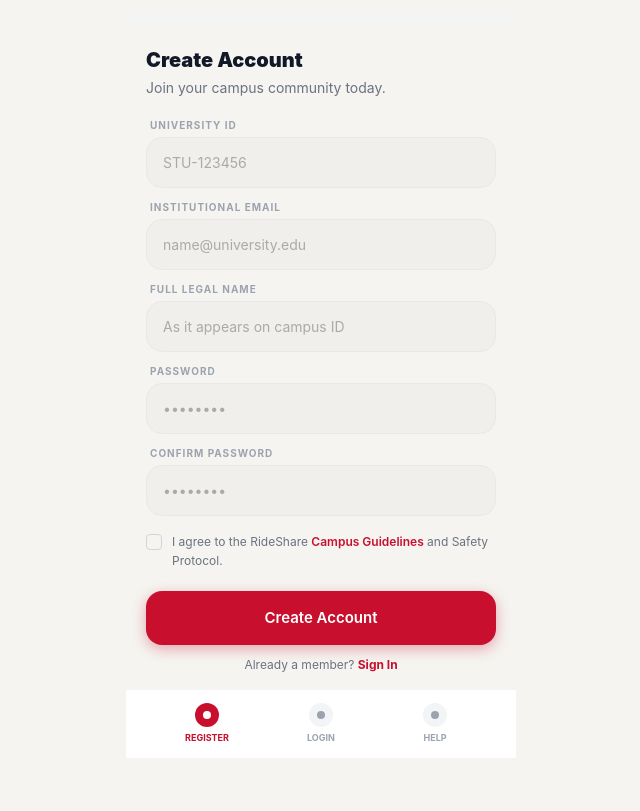
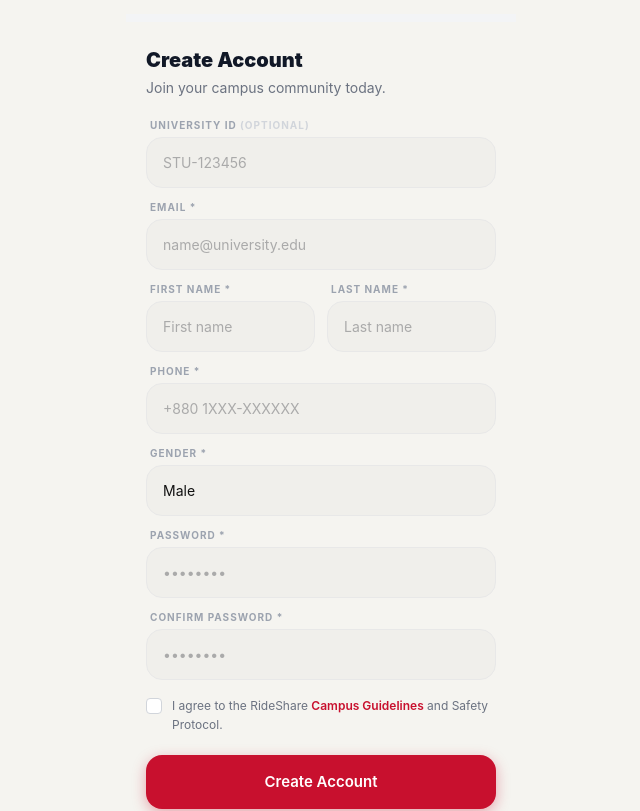
Before and after one commit to wasi-747/RideShare, a Next.js app: page /auth/register in a window 1280 px wide. Shown: the part 661-1472 px from the top of the page, without its empty margins (319-959 px from the left). Before the commit the page ends 1451 px from the top, so only its background shows below. Built offline with nearby package versions, Linux system fonts and the light colour scheme.

Commit message:
feat: wire up login and register forms with API integration

```diff
--- a/app/auth/login/page.tsx
+++ b/app/auth/login/page.tsx
@@ -1,10 +1,53 @@
 "use client";
 
+import { useState } from "react";
+import { useRouter } from "next/navigation";
 import Link from "next/link";
-import { Car } from "lucide-react";
+import { Car, Loader2 } from "lucide-react";
 import { motion } from "framer-motion";
 
 export default function LoginPage() {
+  const router = useRouter();
+  const [email, setEmail] = useState("");
+  const [password, setPassword] = useState("");
+  const [error, setError] = useState("");
+  const [loading, setLoading] = useState(false);
+
+  async function handleLogin() {
+    setError("");
+    if (!email || !password) {
+      setError("Please fill in all fields.");
+      return;
+    }
+
+    setLoading(true);
+    try {
+      const res = await fetch("/api/auth/login", {
+        method: "POST",
+        headers: { "Content-Type": "application/json" },
+        body: JSON.stringify({ email, password }),
+      });
+
+      const data = await res.json();
+
+      if (!res.ok) {
+        setError(data.error || "Login failed. Please try again.");
+        return;
+      }
+
+      // Store token and user data
+      localStorage.setItem("token", data.token);
+      localStorage.setItem("user", JSON.stringify(data.user));
+
+      // Redirect to dashboard
+      router.push("/dashboard");
+    } catch {
+      setError("Network error. Please check your connection.");
+    } finally {
+      setLoading(false);
+    }
+  }
+
   return (
     <motion.div
       initial={{ opacity: 0, y: 18 }}
@@ -29,6 +72,17 @@ export default function LoginPage() {
           Please enter your university credentials.
         </p>
 
+        {/* Error message */}
+        {error && (
+          <motion.div
+            initial={{ opacity: 0, y: -8 }}
+            animate={{ opacity: 1, y: 0 }}
+            className="mb-4 rounded-xl bg-red-50 border border-red-200 px-4 py-3 text-sm text-red-600 font-medium"
+          >
+            {error}
+          </motion.div>
+        )}
+
         <div className="space-y-3 mb-5">
           {/* Institutional Email */}
           <div className="rounded-2xl border border-gray-200 bg-gray-50 px-4 py-3 transition-all duration-200 focus-within:border-brand/70 focus-within:shadow-[0_0_0_4px_rgba(200,16,46,0.14)]">
@@ -37,8 +91,11 @@ export default function LoginPage() {
             </label>
             <input
               type="email"
+              value={email}
+              onChange={(e) => setEmail(e.target.value)}
               className="w-full bg-transparent text-sm text-gray-900 placeholder-gray-400 outline-none"
               placeholder="student@university.edu"
+              onKeyDown={(e) => e.key === "Enter" && handleLogin()}
             />
           </div>
 
@@ -57,15 +114,30 @@ export default function LoginPage() {
             </div>
             <input
               type="password"
+              value={password}
+              onChange={(e) => setPassword(e.target.value)}
               className="w-full bg-transparent text-sm text-gray-900 placeholder-gray-400 outline-none"
               placeholder="••••••••"
+              onKeyDown={(e) => e.key === "Enter" && handleLogin()}
             />
           </div>
         </div>
 
         {/* Primary button */}
-        <motion.button whileTap={{ scale: 0.95 }} className="rs-btn mb-6">
-          Access Portal →
+        <motion.button
+          whileTap={{ scale: 0.95 }}
+          className="rs-btn mb-6 flex items-center justify-center gap-2"
+          onClick={handleLogin}
+          disabled={loading}
+        >
+          {loading ? (
+            <>
+              <Loader2 size={18} className="animate-spin" />
+              Signing in...
+            </>
+          ) : (
+            "Access Portal →"
+          )}
         </motion.button>
 
         {/* Divider */}
--- a/app/auth/register/page.tsx
+++ b/app/auth/register/page.tsx
@@ -1,10 +1,88 @@
 "use client";
 
+import { useState } from "react";
+import { useRouter } from "next/navigation";
 import Link from "next/link";
-import { Car, Shield, Zap } from "lucide-react";
+import { Car, Shield, Zap, Loader2 } from "lucide-react";
 import { motion } from "framer-motion";
 
 export default function RegisterPage() {
+  const router = useRouter();
+  const [form, setForm] = useState({
+    studentId: "",
+    email: "",
+    firstName: "",
+    lastName: "",
+    phone: "",
+    gender: "male" as "male" | "female" | "other",
+    password: "",
+    confirmPassword: "",
+  });
+  const [agreed, setAgreed] = useState(false);
+  const [error, setError] = useState("");
+  const [loading, setLoading] = useState(false);
+
+  function updateField(field: string, value: string) {
+    setForm((prev) => ({ ...prev, [field]: value }));
+  }
+
+  async function handleRegister() {
+    setError("");
+
+    // Validation
+    if (!form.email || !form.password || !form.firstName || !form.lastName || !form.phone) {
+      setError("Please fill in all required fields.");
+      return;
+    }
+    if (form.password.length < 6) {
+      setError("Password must be at least 6 characters.");
+      return;
+    }
+    if (form.password !== form.confirmPassword) {
+      setError("Passwords do not match.");
+      return;
+    }
+    if (!agreed) {
+      setError("Please agree to the Campus Guidelines.");
+      return;
+    }
+
+    setLoading(true);
+    try {
+      const res = await fetch("/api/auth/register", {
+        method: "POST",
+        headers: { "Content-Type": "application/json" },
+        body: JSON.stringify({
+          email: form.email,
+          password: form.password,
+          firstName: form.firstName,
+          lastName: form.lastName,
+          phone: form.phone,
+          gender: form.gender,
+          studentId: form.studentId || undefined,
+        }),
+      });
+
+      const data = await res.json();
+
+      if (!res.ok) {
+        setError(data.error || "Registration failed. Please try again.");
+        return;
+      }
+
+      // Store token and user data
+      localStorage.setItem("token", data.token);
+      localStorage.setItem("user", JSON.stringify(data.user));
+
+      // Redirect to dashboard
+      router.push("/dashboard");
+    } catch {
+      setError("Network error. Please check your connection.");
+    } finally {
+      setLoading(false);
+    }
+  }
+
   return (
     <motion.div
       initial={{ opacity: 0, y: 18 }}
@@ -109,57 +187,133 @@ export default function RegisterPage() {
           Join your campus community today.
         </p>
 
+        {/* Error message */}
+        {error && (
+          <motion.div
+            initial={{ opacity: 0, y: -8 }}
+            animate={{ opacity: 1, y: 0 }}
+            className="mb-4 rounded-xl bg-red-50 border border-red-200 px-4 py-3 text-sm text-red-600 font-medium"
+          >
+            {error}
+          </motion.div>
+        )}
+
         <div className="space-y-3">
           <div>
             <label className="text-[10px] font-bold text-gray-400 uppercase tracking-widest block mb-1 px-1">
-              University ID
+              University ID <span className="text-gray-300">(optional)</span>
             </label>
-            <input className="rs-input" placeholder="STU-123456" />
+            <input
+              className="rs-input"
+              placeholder="STU-123456"
+              value={form.studentId}
+              onChange={(e) => updateField("studentId", e.target.value)}
+            />
           </div>
           <div>
             <label className="text-[10px] font-bold text-gray-400 uppercase tracking-widest block mb-1 px-1">
-              Institutional Email
+              Email *
             </label>
             <input
               className="rs-input"
               type="email"
               placeholder="name@university.edu"
+              value={form.email}
+              onChange={(e) => updateField("email", e.target.value)}
+            />
+          </div>
+          <div className="grid grid-cols-2 gap-3">
+            <div>
+              <label className="text-[10px] font-bold text-gray-400 uppercase tracking-widest block mb-1 px-1">
+                First Name *
+              </label>
+              <input
+                className="rs-input"
+                placeholder="First name"
+                value={form.firstName}
+                onChange={(e) => updateField("firstName", e.target.value)}
+              />
+            </div>
+            <div>
+              <label className="text-[10px] font-bold text-gray-400 uppercase tracking-widest block mb-1 px-1">
+                Last Name *
+              </label>
+              <input
+                className="rs-input"
+                placeholder="Last name"
+                value={form.lastName}
+                onChange={(e) => updateField("lastName", e.target.value)}
+              />
+            </div>
+          </div>
+          <div>
+            <label className="text-[10px] font-bold text-gray-400 uppercase tracking-widest block mb-1 px-1">
+              Phone *
+            </label>
+            <input
+              className="rs-input"
+              type="tel"
+              placeholder="+880 1XXX-XXXXXX"
+              value={form.phone}
+              onChange={(e) => updateField("phone", e.target.value)}
             />
           </div>
           <div>
             <label className="text-[10px] font-bold text-gray-400 uppercase tracking-widest block mb-1 px-1">
-              Full Legal Name
+              Gender *
             </label>
-            <input
-              className="rs-input"
-              placeholder="As it appears on campus ID"
-            />
+            <select
+              className="rs-input appearance-none"
+              value={form.gender}
+              onChange={(e) => updateField("gender", e.target.value)}
+            >
+              <option value="male">Male</option>
+              <option value="female">Female</option>
+              <option value="other">Other</option>
+            </select>
           </div>
           <div>
             <label className="text-[10px] font-bold text-gray-400 uppercase tracking-widest block mb-1 px-1">
-              Password
+              Password *
             </label>
             <input
               className="rs-input"
               type="password"
               placeholder="••••••••"
+              value={form.password}
+              onChange={(e) => updateField("password", e.target.value)}
             />
           </div>
           <div>
             <label className="text-[10px] font-bold text-gray-400 uppercase tracking-widest block mb-1 px-1">
-              Confirm Password
+              Confirm Password *
             </label>
             <input
               className="rs-input"
               type="password"
               placeholder="••••••••"
+              value={form.confirmPassword}
+              onChange={(e) => updateField("confirmPassword", e.target.value)}
             />
           </div>
         </div>
 
         {/* Terms */}
         <div className="flex items-start gap-2.5 mt-4 mb-5">
-          <div className="mt-0.5 w-4 h-4 rounded border border-gray-300 flex-shrink-0" />
+          <button
+            onClick={() => setAgreed(!agreed)}
+            className={`mt-0.5 w-4 h-4 rounded border flex-shrink-0 flex items-center justify-center transition-all ${
+              agreed
+                ? "bg-brand border-brand"
+                : "border-gray-300 bg-white"
+            }`}
+          >
+            {agreed && (
+              <svg width="10" height="10" viewBox="0 0 10 10" fill="none">
+                <path d="M2 5L4 7L8 3" stroke="white" strokeWidth="1.5" strokeLinecap="round" strokeLinejoin="round" />
+              </svg>
+            )}
+          </button>
           <p className="text-xs text-gray-500 leading-relaxed">
             I agree to the RideShare{" "}
             <span className="text-brand font-semibold">Campus Guidelines</span>{" "}
@@ -167,8 +321,20 @@ export default function RegisterPage() {
           </p>
         </div>
 
-        <motion.button whileTap={{ scale: 0.95 }} className="rs-btn">
-          Create Account
+        <motion.button
+          whileTap={{ scale: 0.95 }}
+          className="rs-btn flex items-center justify-center gap-2"
+          onClick={handleRegister}
+          disabled={loading}
+        >
+          {loading ? (
+            <>
+              <Loader2 size={18} className="animate-spin" />
+              Creating Account...
+            </>
+          ) : (
+            "Create Account"
+          )}
         </motion.button>
 
         <p className="text-center text-xs text-gray-500 mt-3">
```
